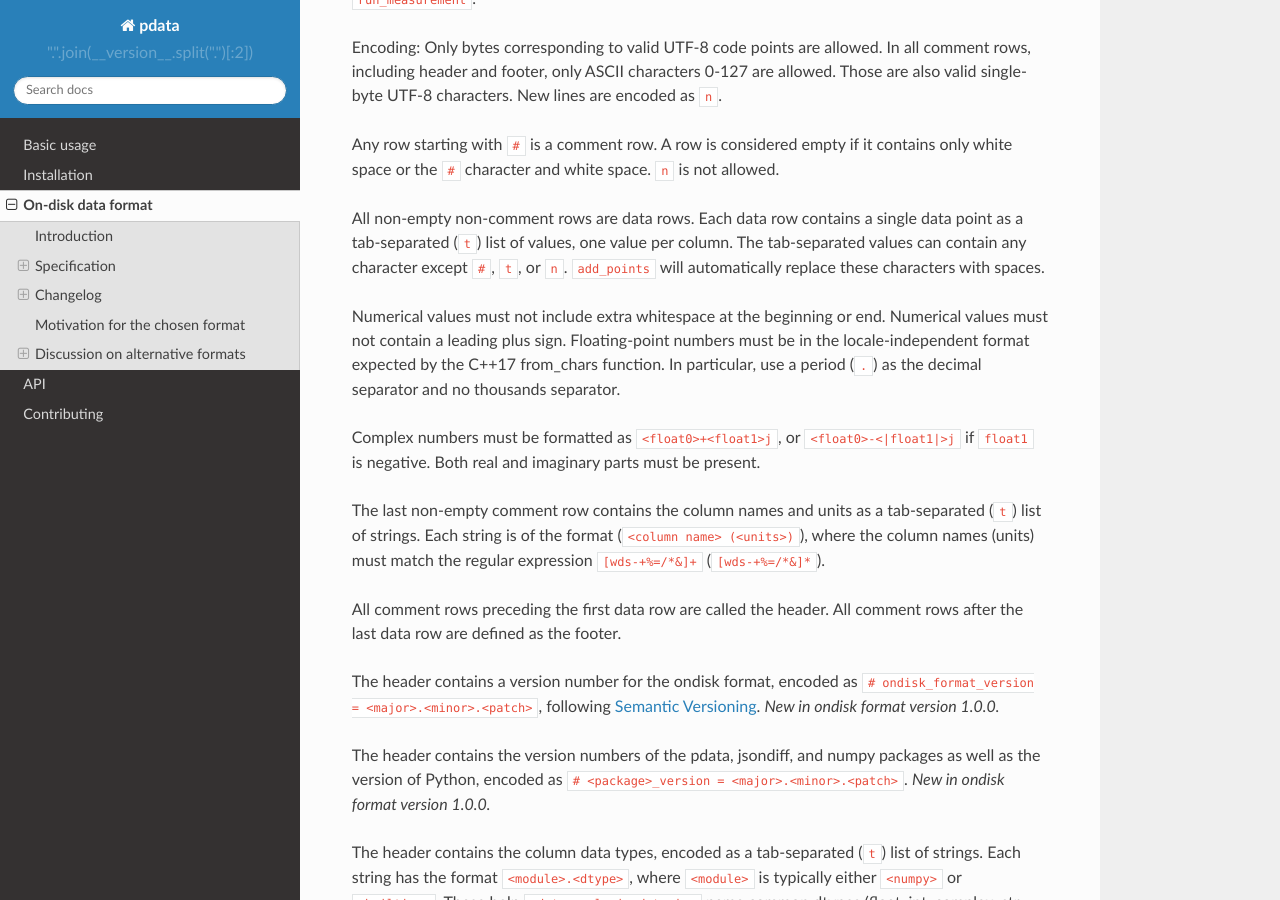
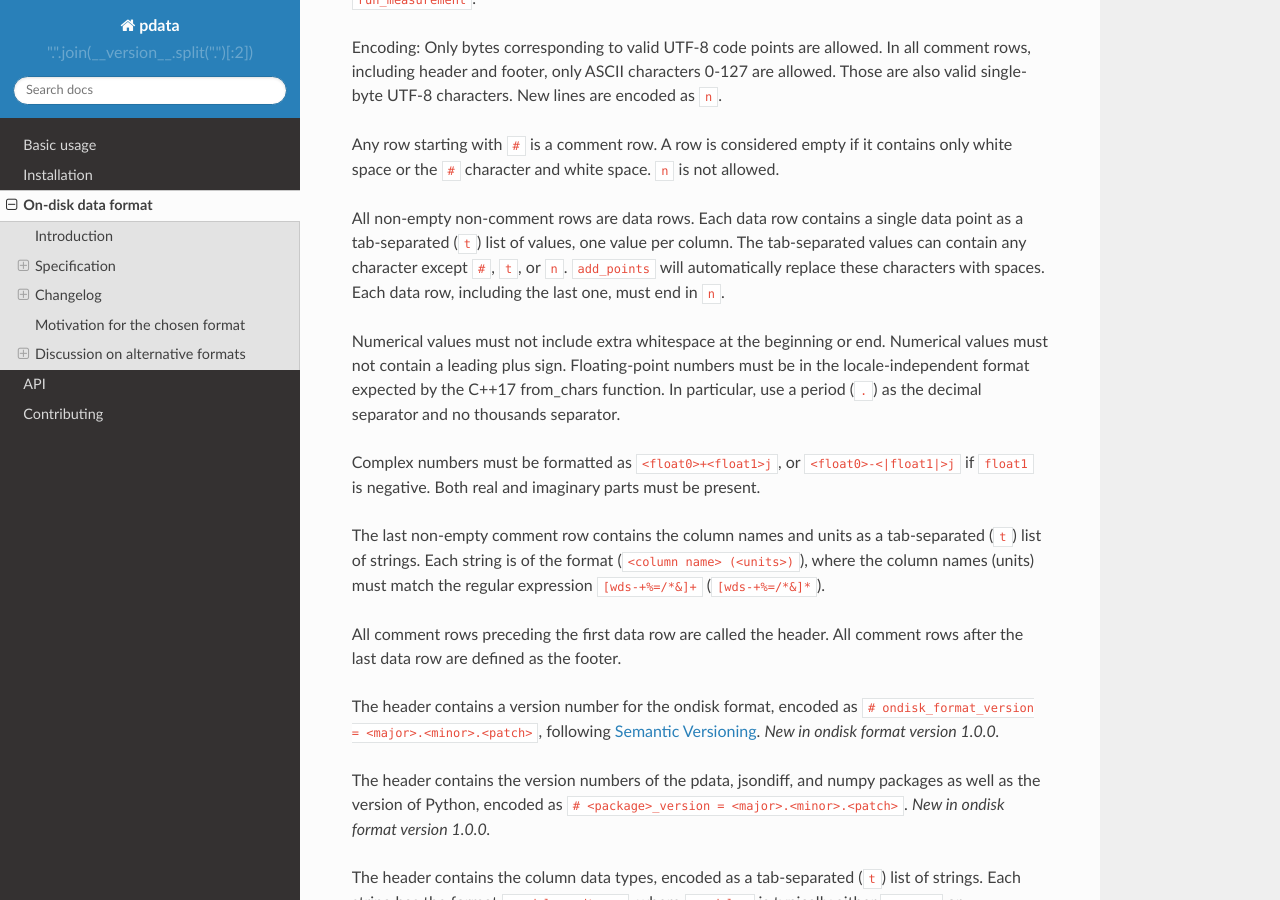
Before and after one commit to govenius/pdata, a Sphinx documentation site: the page built from docs/dataformat.rst, in a window 1280 px wide and 900 px high, scrolled down 753 px. Built offline with Sphinx 7.4.7 and the Read the Docs theme 2.0.0, drawn with Linux system fonts in a browser that asks for light colours; the version number could not be read and is left out; some of the changed text lies outside the part shown.

Commit message:
Specify that the last data row must also end in a new line.

```diff
--- a/docs/dataformat.rst
+++ b/docs/dataformat.rst
@@ -50,7 +50,8 @@ All non-empty non-comment rows are data rows. Each data row contains a
 single data point as a tab-separated (:code:`\t`) list of values, one
 value per column. The tab-separated values can contain any character
 except :code:`#`, :code:`\t`, or :code:`\n`. :code:`add_points` will
-automatically replace these characters with spaces.
+automatically replace these characters with spaces. Each data row,
+including the last one, must end in :code:`\n`.
 
 Numerical values must not include extra whitespace at the beginning or
 end. Numerical values must not contain a leading plus
@@ -152,6 +153,7 @@ v1.1.0 (from v1.0.0)
   * Added number of data rows as metadata in footer.
   * Specified that only ASCII characters 0...127 are allowed in comment rows in tabular_data.dat.
   * Specified better how numerical values should be formatted.
+  * Specified that the last data row must also end in a new line character.
 
 
 Motivation for the chosen format
```
